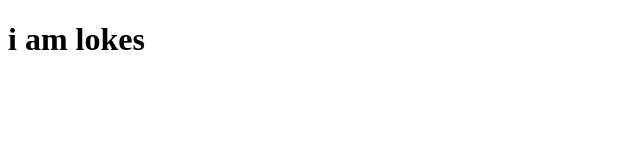
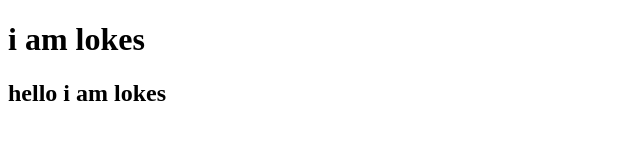
Before and after one commit to lokesperni/gitlokeswarrao, a plain HTML site: page index.html in a window 1280 px wide. Shown: the whole page, without its empty margins (0-640 px from the left). Drawn offline with Linux system fonts and the light colour scheme.

Commit message:
add the code

```diff
--- a/index.html
+++ b/index.html
@@ -7,5 +7,6 @@
 </head>
 <body>
     <h1> i am lokes</h1>
+    <h2>hello i am lokes</h2>
 </body>
 </html>
```
